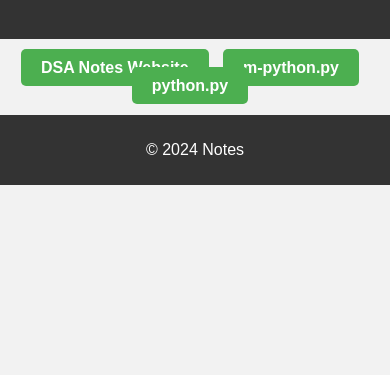
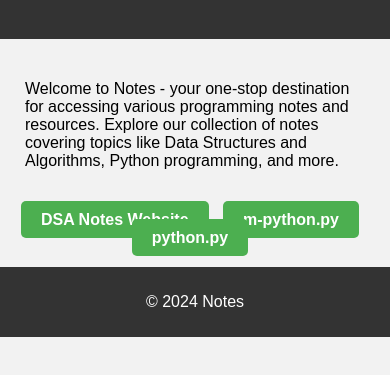
Before and after one commit to Coderjacks/Notes, a plain HTML site: page index.html in a window 390 px wide. Shown: the part 81-456 px from the top of the page. Drawn offline with Linux system fonts and the light colour scheme.

Commit message:
Update index.html

```diff
--- a/index.html
+++ b/index.html
@@ -68,14 +68,36 @@
         code {
             font-family: 'Courier New', Courier, monospace;
         }
+
+        /* Introduction section styles */
+        section {
+            margin-bottom: 20px;
+        }
+
+        /* Responsive layout */
+        @media screen and (max-width: 768px) {
+            section {
+                padding: 10px;
+            }
+        }
+
+        @media screen and (max-width: 480px) {
+            section {
+                padding: 5px;
+            }
+        }
     </style>
 </head>
 <body>
     <header>
-        <h1> Notes</h1>
+        <h1>Notes</h1>
     </header>
 
     <main>
+        <section>
+            <p>Welcome to Notes - your one-stop destination for accessing various programming notes and resources. Explore our collection of notes covering topics like Data Structures and Algorithms, Python programming, and more.</p>
+        </section>
+
         <nav>
             <ul>
                 <li><a href="https://coderjacks.github.io/Notes/DSA%20Notes%20Website">DSA Notes Website</a></li>
@@ -84,8 +106,9 @@
             </ul>
         </nav>
     </main>
+
     <footer>
-        <p>&copy; 2024  Notes</p>
+        <p>&copy; 2024 Notes</p>
     </footer>
 </body>
 </html>
```
Lines whose indentation alone changed are shown as unchanged.
